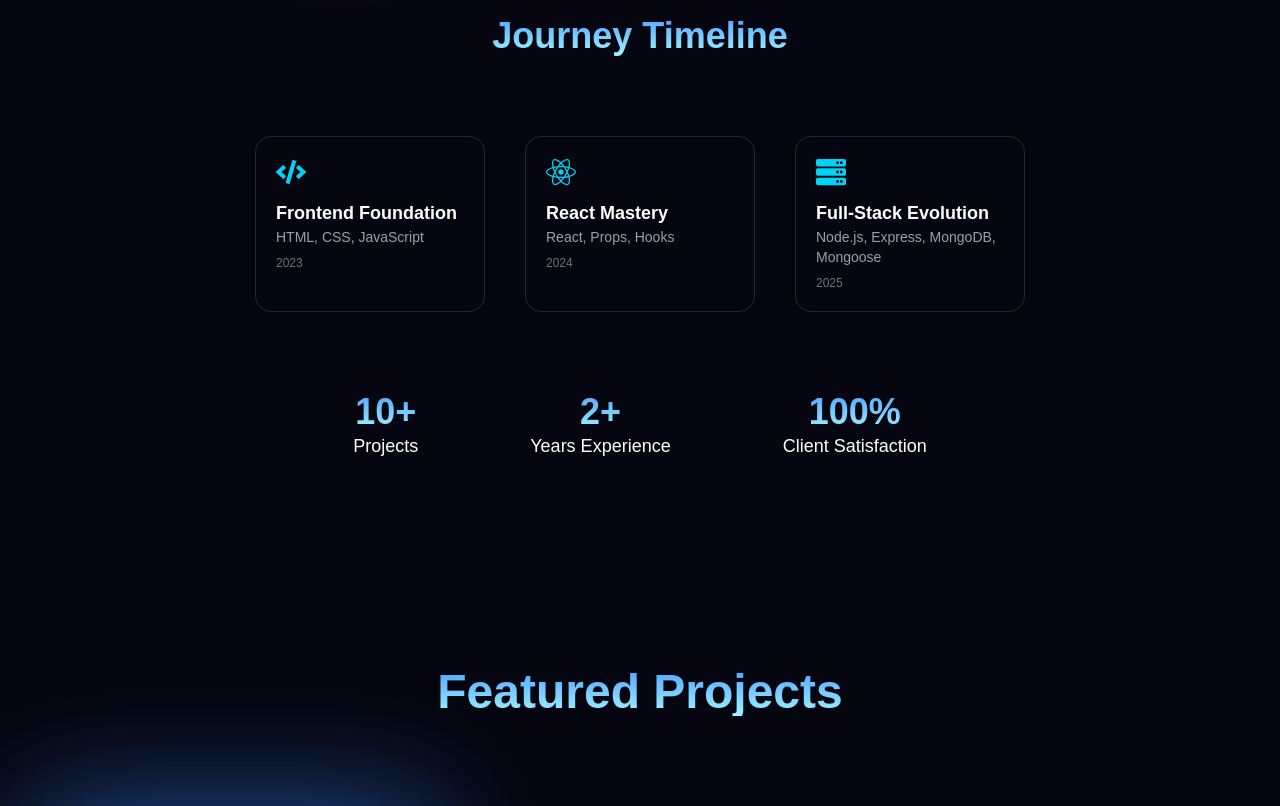
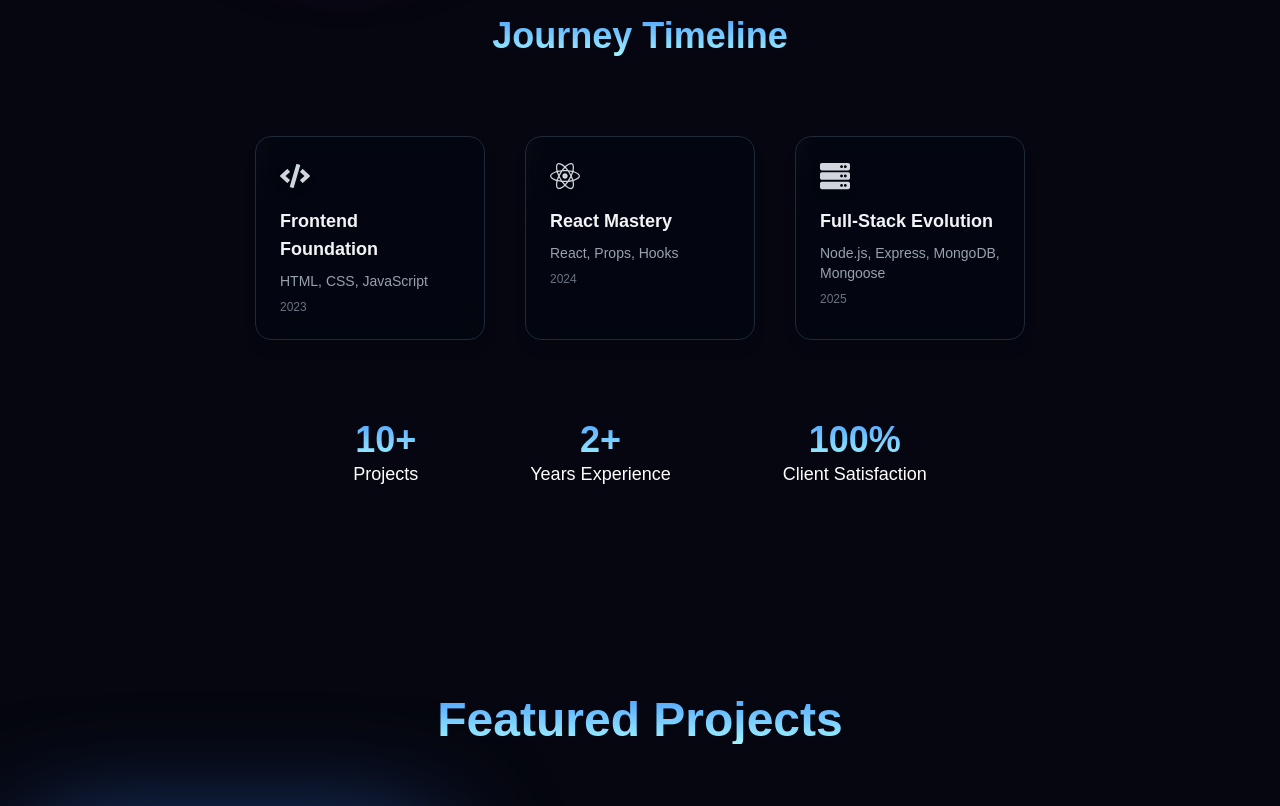
Before and after one commit to hurayracodes/abuhurayra, a React (Vite) app: page / in a window 1280 px wide. Shown: the part 1400-2206 px from the top of the page. Built offline with nearby package versions, Linux system fonts and the light colour scheme.

Commit message:
added effect in jurney timline

```diff
--- a/src/ui/Hero.jsx
+++ b/src/ui/Hero.jsx
@@ -1,6 +1,7 @@
 import "./Hero.css";
 import { Code, Github, Linkedin, Instagram } from "lucide-react";
 import { motion } from "framer-motion";
+// import SkillsSection from "./SkillsSection";
 
 const fadeInUp = {
   hidden: { opacity: 0, y: 30 },
@@ -32,6 +33,11 @@ function Hero() {
 
   return (
     <div className="relative overflow-hidden">
+      <canvas
+        className="absolute inset-0 pointer-events-none"
+        style={{ zIndex: 1 }}
+      />
+      {/* <SkillsSection/> */}
       <section className="min-h-screen flex items-center mt-15 justify-center px-6 lg:px-16 text-white">
         <motion.div
           variants={staggerContainer}
--- a/src/ui/info.jsx
+++ b/src/ui/info.jsx
@@ -181,12 +181,12 @@ function Info() {
   whileInView={{ opacity: 1, y: 0 }}
   transition={{ duration: 0.6, delay: 0.2 }}
   viewport={{ once: true }}
-            className="text-4xl text-center sm:text-4xl font-bold bg-linear-to-b from-blue-400 to-cyan-200 bg-clip-text text-transparent mt-20"
+  className="text-4xl text-center sm:text-4xl font-bold bg-gradient-to-b from-blue-400 to-cyan-200 bg-clip-text text-transparent mt-20"
 >
   Journey Timeline
 </motion.h3>
 
-          {/* Timeline Section */}
+{/* Timeline Section - ENHANCED WITH BACKEND HOVER EFFECTS */}
 <motion.div
   initial={{ opacity: 0 }}
   whileInView={{ opacity: 1 }}
@@ -206,24 +206,29 @@ function Info() {
         viewport={{ once: true, amount: 0.3 }}
         onMouseMove={(e) => handleMouseMove(e, ref)}
         onMouseLeave={() => handleMouseLeave(ref)}
-                  className="relative w-[230px] border border-gray-800 rounded-2xl p-5 flex flex-col items-start gap-3 shadow-lg hover:border-cyan-400 hover:shadow-cyan-400/30 group overflow-hidden transition-all duration-300"
+        className="group/card relative w-[230px] bg-gray-950/60 backdrop-blur-md border border-gray-800 rounded-2xl p-6 flex flex-col items-start gap-4 shadow-lg hover:border-cyan-400 hover:shadow-cyan-400/30 hover:shadow-2xl overflow-hidden transition-all duration-300 cursor-pointer"
       >
-                  {/* Icon */}
+        {/* Shimmer effect - SAME AS BACKEND */}
+        <div className="absolute inset-0 bg-gradient-to-r from-transparent via-white/10 to-transparent -skew-x-12 -translate-x-full group-hover/card:translate-x-full transition-transform duration-700 z-0" />
+
+        {/* Icon - ENHANCED */}
         <motion.div
-                    className="text-3xl text-cyan-400 relative z-10"
+          className="relative z-10 text-3xl text-gray-300 group-hover/card:text-cyan-400 transition-all duration-400 drop-shadow-lg"
           whileHover={{ rotate: 10, scale: 1.2 }}
           transition={{ duration: 0.3 }}
         >
           {step.icon}
         </motion.div>
 
-                  {/* Text */}
-                  <div className="relative z-10">
-                    <h4 className="text-lg font-semibold text-white">
+        {/* Text - ENHANCED */}
+        <div className="relative z-10 space-y-2">
+          <h4 className="text-lg font-semibold text-gray-100 group-hover/card:text-white transition-colors duration-300">
             {step.title}
           </h4>
-                    <p className="text-sm text-gray-400">{step.tech}</p>
-                    <span className="text-xs text-gray-500 mt-2 block">
+          <p className="text-sm text-gray-400 group-hover/card:text-gray-200 transition-colors duration-300">
+            {step.tech}
+          </p>
+          <span className="text-xs font-medium text-gray-500 group-hover/card:text-cyan-300 block transition-colors duration-300">
             {step.year}
           </span>
         </div>
@@ -231,6 +236,7 @@ function Info() {
     );
   })}
 </motion.div>
+
 
           {/* Stats Section */}
           <motion.div
```
Also changed, not shown: src/ui/SkillsSection.jsx (added). Lines whose indentation alone changed are shown as unchanged.
